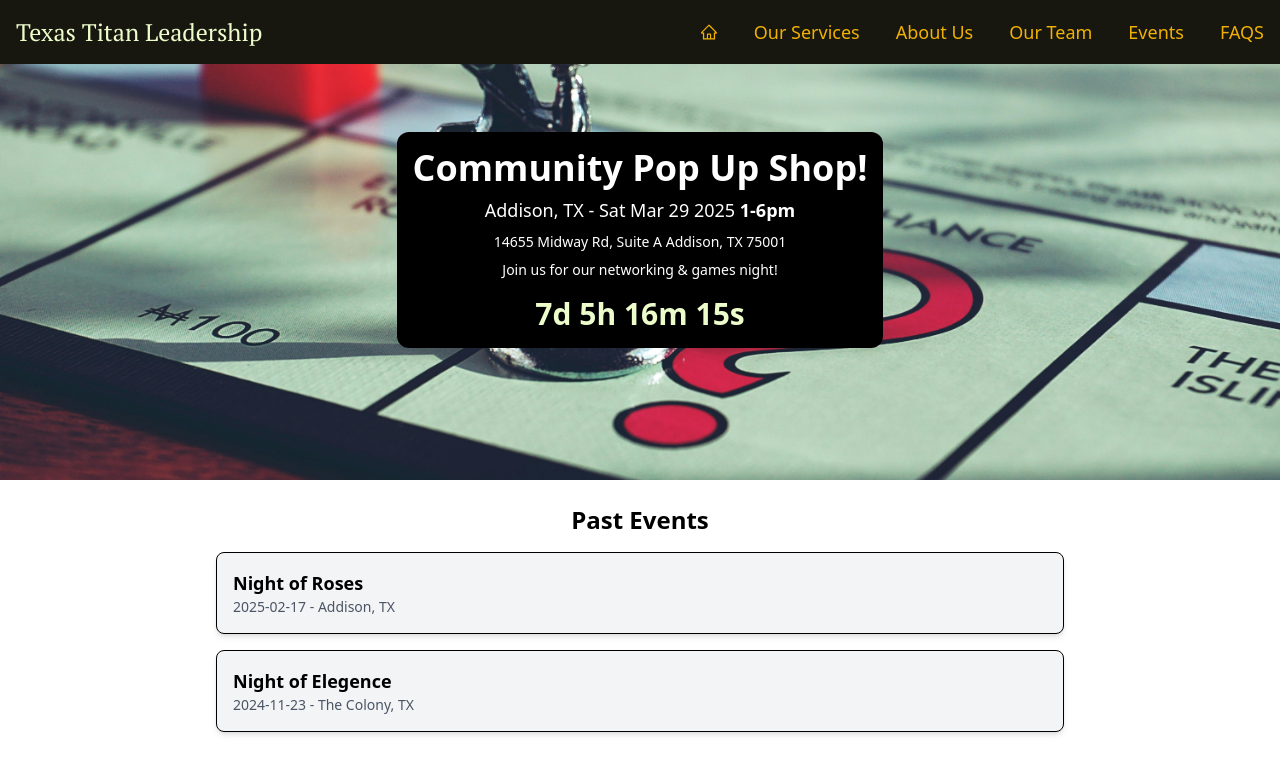
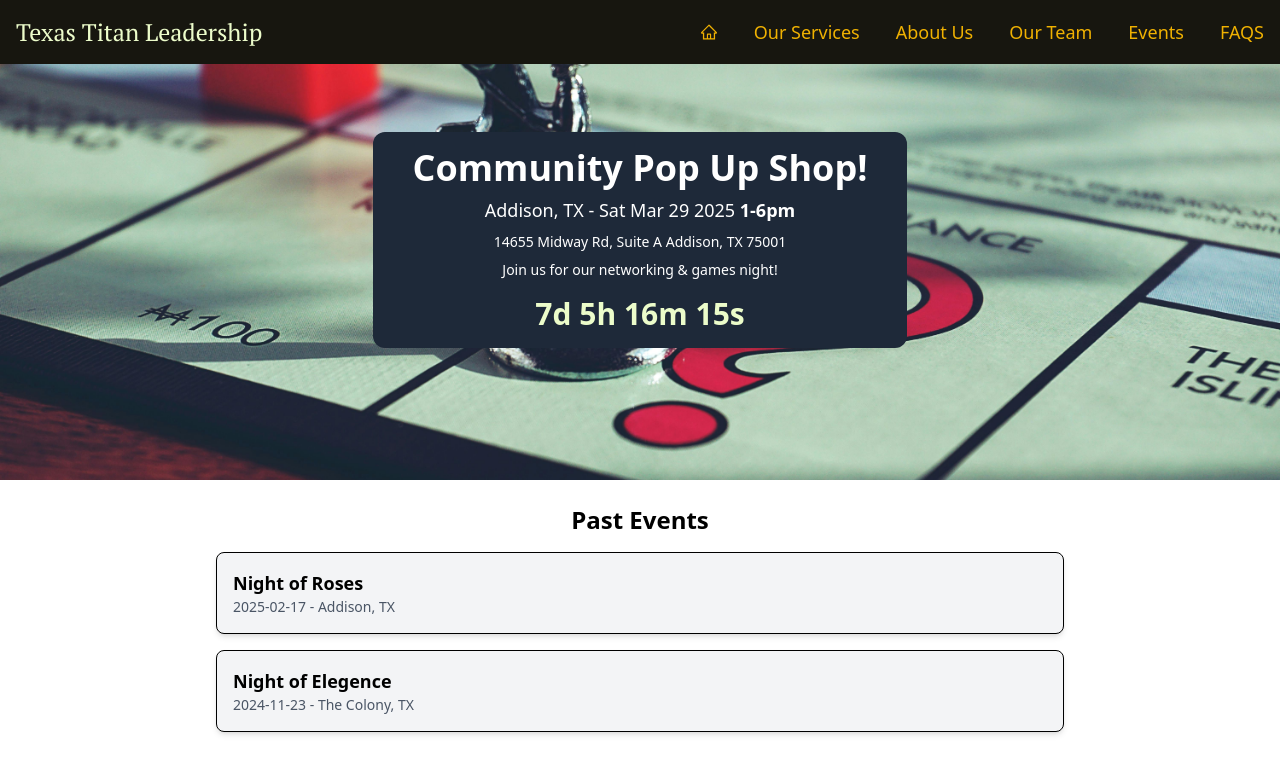
Before and after one commit to onseriocodes/texastitanleadership, a React (Vite) app: page /events in a window 1280 px wide. Shown: the top 774 px of the page. Built offline with nearby package versions, Linux system fonts and the light colour scheme; a web font is replaced by a local one.

Commit message:
event card

```diff
--- a/src/pages/Events.jsx
+++ b/src/pages/Events.jsx
@@ -78,7 +78,7 @@ const EventsPage = () => {
           }}
         ></div>
 
-        <div className="relative z-10 bg-black rounded-xl p-4">
+        <div className="relative z-10 bg-gray-800 rounded-xl px-10 py-4">
           <h1 className="text-4xl font-bold mb-2">{upcomingEvent.title}</h1>
           <p className="text-lg">
             {upcomingEvent.location} -{" "}
```
